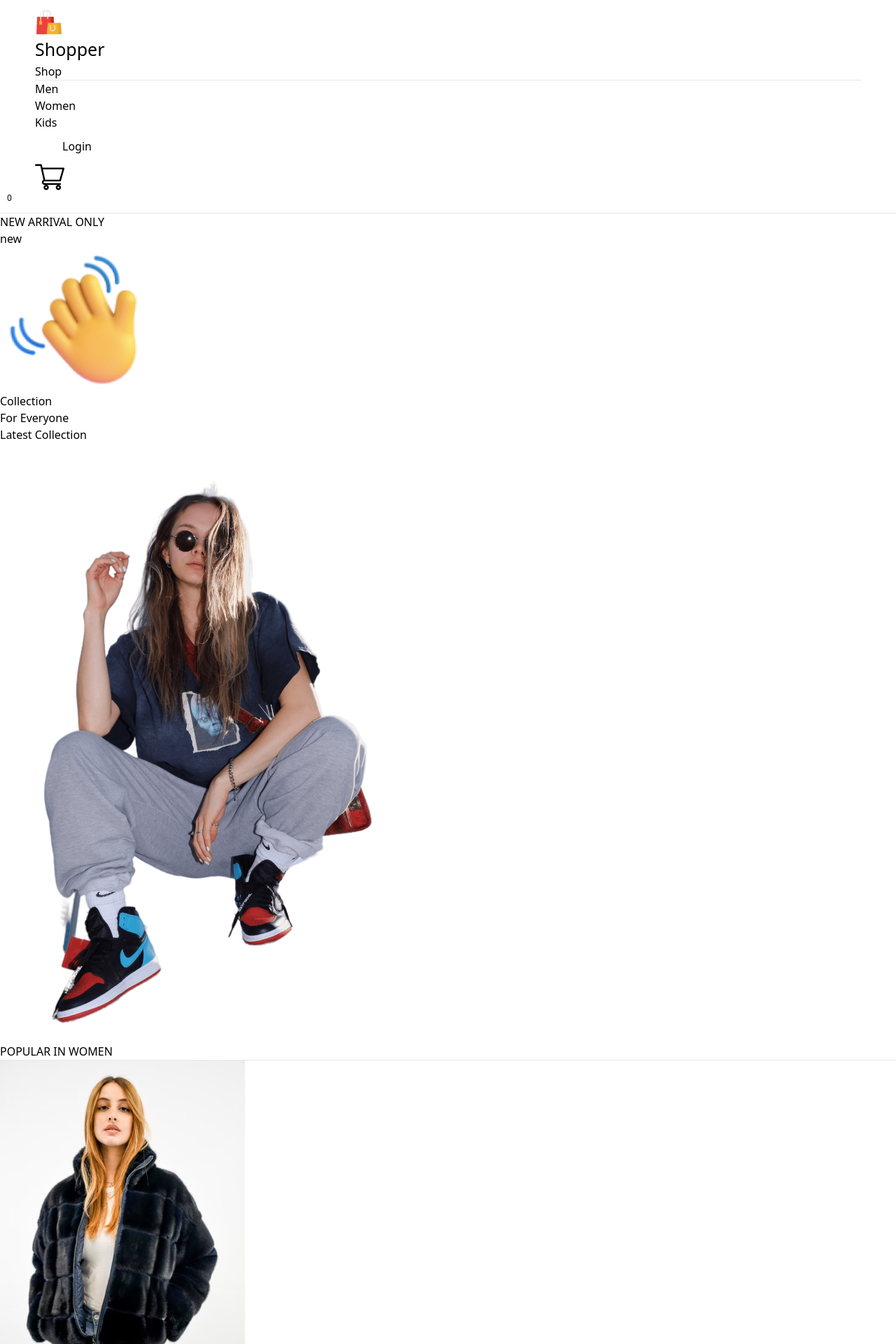
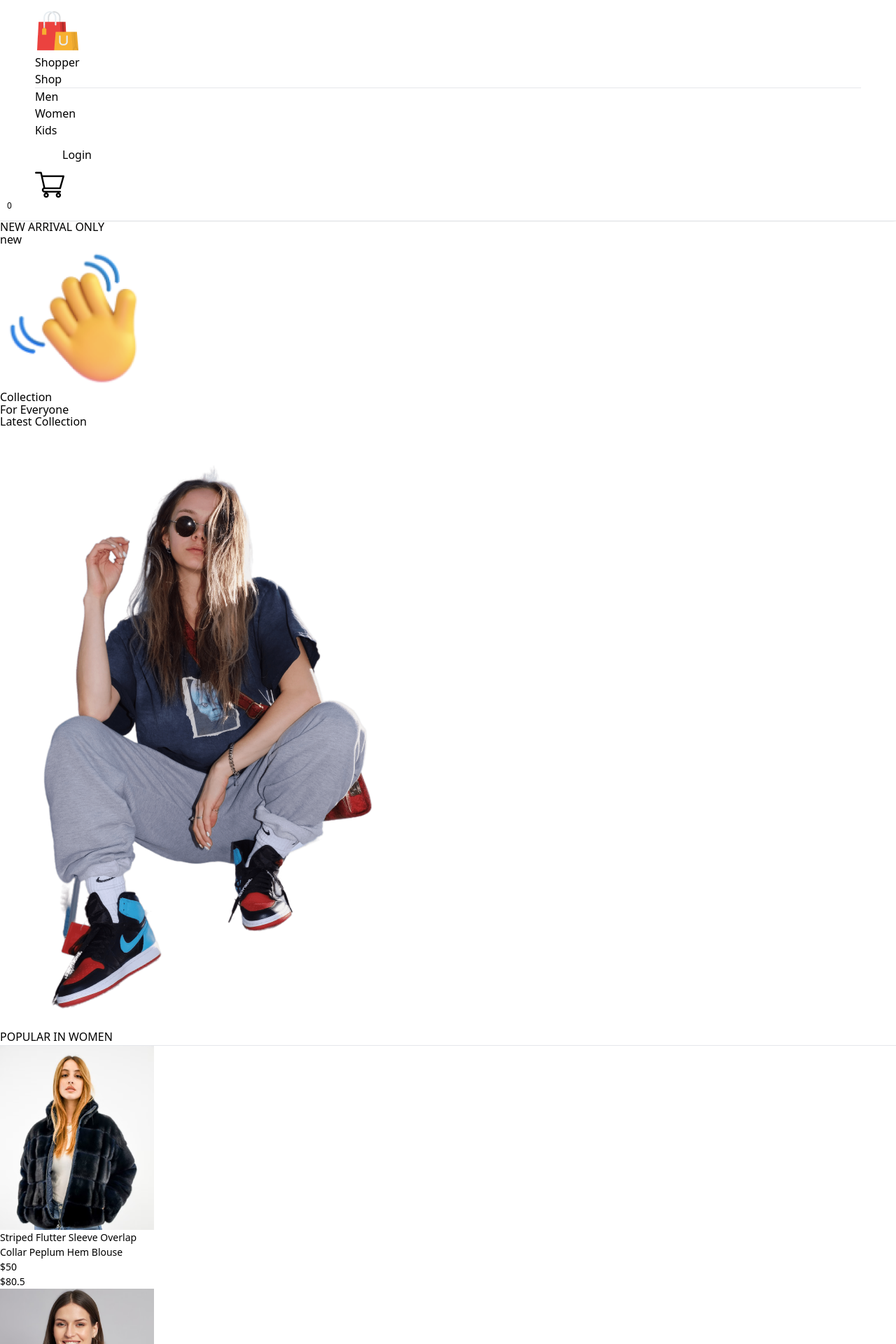
Before and after one commit to KeshavPandya01/E-Commerce-WebApp, a React (Vite) app in the folder frontEnd/: page / in a window 1280 px wide. Shown: the top 1920 px of the page at 70% size. Built offline with nearby package versions, Linux system fonts and the light colour scheme.

Commit message:
UI/UX updated

```diff
--- /dev/null
+++ b/frontEnd/CSS/item.css
@@ -0,0 +1,9 @@
+@media(max-width: 1280px){
+    .item{
+        width: 220px;
+        font-size: 14px;
+    }
+    .item img{
+        width: 220px;
+    }
+}
--- a/frontEnd/CSS/navbar.css
+++ b/frontEnd/CSS/navbar.css
@@ -57,10 +57,10 @@
     padding: 10px 20px;
     position: relative;
   }
-  .nav-login-cart img{
-    margin-right:35px;
+  .nav-login-cart img {
+    margin-right: 35px;
   }
-  .nav-cart-count{
+  .nav-cart-count {
     margin-right: 35px;
   }
   .nav-dropdown {
@@ -84,13 +84,15 @@
     border-radius: 5px;
     box-shadow: 0 4px 6px rgba(0, 0, 0, 0.1);
     top: 40px;
-    right: -107px;
+    right: 10px;
     padding: 10px;
     z-index: 999;
     opacity: 0;
     pointer-events: none;
     transition: opacity 0.3s ease;
-    min-width: 120px;
+
+    width: 160px;
+    height: 414px;
   }
   .nav-menu-visible {
     opacity: 1;
@@ -98,10 +100,10 @@
   }
   .nav-item {
     display: block;
-        padding: 136px 49px;
-        font-size: 30px;
+    padding: 10px;
+    font-size: 16px;
+    text-align: center;
   }
-
   .nav-item a {
     color: #333333;
     text-decoration: none;
@@ -114,20 +116,20 @@
     transform: rotate(90deg);
   }
 }
-@media(max-width:500px){
 
-    .navbar{
-        width: 8px 0px;
-        gap:0;
+@media (max-width: 500px) {
+  .navbar {
+    padding: 8px 0;
+    gap: 0;
   }
-    .logo{
+  .logo {
     transform: scale(0.8);
   }
-    .navmenu{
+  .navmenu {
     height: 70px;
     top: 50px;
   }
-    .nav-login-cart{
+  .nav-login-cart {
     transform: scale(0.8);
   }
 }
--- a/frontEnd/src/compoments/Hero.jsx
+++ b/frontEnd/src/compoments/Hero.jsx
@@ -4,26 +4,37 @@ import hero_image from './assets/hero_image.png';
 
 const Hero = () => {
   return (
-    <div className="hero bg-gradient-hero flex justify-between items-center p-10">
-      <div className="hero-left flex flex-col justify-center align-middle">
-        <h2 className="text-stone-950 text-2xl font-semibold">NEW ARRIVAL ONLY</h2>
-        <div className="items-center gap-5">
+    <div className='m-0'>
+      <div className="hero h-[100vh] bg-gradient-hero flex">
+        <div
+          className="hero-left flex flex-1 flex-col justify-center gap-[20px] pl-[180px]"
+          style={{ lineHeight: "1.1" }}
+        >
+          <h2 className="text-stone-950 text-[26px] font-semibold">
+            NEW ARRIVAL ONLY
+          </h2>
+
           <div className="hero-hand-icon flex items-center gap-5">
-            <p className="text-neutral-900 text-7xl font-semibold">new</p>
-            <img className="w-24" src={hand_icon} alt="" />
+            <p className="text-neutral-900 text-[100px] font-bold">new</p>
+            <img className="w-[105px]" src={hand_icon} alt="" />
           </div>
           <div>
-            <div className="text-neutral-900 text-7xl font-semibold">Collection</div>
-            <div className="text-neutral-900 text-7xl font-semibold">For Everyone</div>
+            <div className="text-neutral-900 text-7xl font-semibold">
+              Collection
+            </div>
+            <div className="text-neutral-900 text-7xl font-semibold">
+              For Everyone
+            </div>
+          </div>
+
+          <div className="hero-latest-btn flex text-white justify-center items-center gap-[15px] w-[310px] h-[70px] rounded-[75px] bg-red-500 color-white text-[22px] font-medium mt-[30px]">
+            <div>Latest Collection</div>
+            <img src={arrow} alt="" />
           </div>
         </div>
-        <div className="hero-latest-btn flex text-white justify-center items-center gap-3 w-80 h-16 rounded-3xl bg-red-500 color-white text-xl font-medium mt-7">
-          <div>Latest Collection</div>
-          <img src={arrow} alt="" />
+        <div className="hero-right flex-1 items-center justify-center">
+          <img className="ml-44" src={hero_image} alt="" />
         </div>
-      </div>
-      <div className="hero-right flex-1 align-middle justify-center">
-        <img className='ml-44' src={hero_image} alt="" />
       </div>
     </div>
   );
--- a/frontEnd/src/compoments/Item.jsx
+++ b/frontEnd/src/compoments/Item.jsx
@@ -1,16 +1,16 @@
 import { Link } from "react-router-dom";
-
+import '../../CSS/item.css'
 const Item = (props) => {
   return (
-    <div className="item w-80 hover:transform hover:scale-105 hover:transition-transform duration-600">
+    <div className="item w-[280px] hover:transform hover:scale-105 hover:transition-transform duration-600">
       <Link to={`/product/${props.id}`}>
-        <img
+        <img className="w-[280px]"
           onClick={() => window.scrollTo({ top: 0, behavior: "smooth" })}
           src={props.image}
           alt=""
         />
       </Link>
-      <p className="py-6 px-0">{props.name}</p>
+      <p className="py-[6px] px-0">{props.name}</p>
       <div className="item-prices flex gap-5">
         <div className="item-price-new text-gray-700 font-semibold text-lg">
           ${props.new_price}
--- a/frontEnd/src/compoments/Navbar.jsx
+++ b/frontEnd/src/compoments/Navbar.jsx
@@ -1,7 +1,7 @@
 import { Link } from "react-router-dom";
 import logo from "./assets/logo.png";
 import cart_icon from "./assets/cart_icon.png";
-import { useContext, useRef, useState } from "react";
+import { useContext, useRef, useState, useEffect } from "react";
 import { ShopContext } from "../../context/ShopContext";
 import navbar_drop_down from "./assets/navbar_drop_down.png";
 import "../../CSS/navbar.css";
@@ -13,7 +13,7 @@ const Navbar = () => {
   const dropdownRef = useRef();
 
   const dropdown_toggle = (e) => {
-    console.log("Dropdown toggled"); // Debug line
+    e.stopPropagation();
     if (menuRef.current) {
       menuRef.current.classList.toggle("nav-menu-visible");
     }
@@ -22,11 +22,34 @@ const Navbar = () => {
     }
   };
 
+  const handleClickOutside = (event) => {
+    if (
+      menuRef.current &&
+      !menuRef.current.contains(event.target) &&
+      dropdownRef.current &&
+      !dropdownRef.current.contains(event.target)
+    ) {
+      menuRef.current.classList.remove("nav-menu-visible");
+      dropdownRef.current.classList.remove("open");
+    }
+  };
+
+  useEffect(() => {
+    document.addEventListener("click", handleClickOutside);
+
+    return () => {
+      document.removeEventListener("click", handleClickOutside);
+    };
+  }, []);
+
   return (
-    <div className="navbar flex justify-between items-center my-2">
-      <div className="logo flex items-center gap-5">
+    <div
+      className="navbar flex justify-around p-4"
+      style={{ boxShadow: "0 1px 3px -2px black" }}
+    >
+      <div className="nav-logo flex items-center gap-[10px]">
         <img src={logo} alt="logo" />
-        <p className="text-xl self-center font-bold">Shopper</p>
+        <p className="text-[38px] text-[#171717] font-semibold">Shopper</p>
       </div>
       <img
         className="nav-dropdown"
@@ -35,8 +58,14 @@ const Navbar = () => {
         alt="Dropdown"
         ref={dropdownRef}
       />
-      <div ref={menuRef} className="navmenu flex gap-5">
-        <div className="nav-item" onClick={() => setMenu("shop")}>
+      <ul
+        ref={menuRef}
+        className="navmenu flex items-center list-none gap-[50px] text-[20px] text-[#626262] font-medium"
+      >
+        <li
+          className="nav-item flex flex-col items-center justify-center gap-[3px]"
+          onClick={() => setMenu("shop")}
+        >
           <Link
             to="/"
             className="hover:font-bold hover:border-b-2 hover:border-red-500 py-1"
@@ -44,8 +73,11 @@ const Navbar = () => {
             Shop
           </Link>
           {menu === "shop" ? <hr /> : null}
-        </div>
-        <div className="nav-item" onClick={() => setMenu("men")}>
+        </li>
+        <li
+          className="nav-item flex flex-col items-center justify-center gap-[3px]"
+          onClick={() => setMenu("men")}
+        >
           <Link
             to="/men"
             className="hover:font-bold hover:border-b-2 hover:border-red-500 py-1"
@@ -53,8 +85,11 @@ const Navbar = () => {
             Men
           </Link>
           {menu === "men" ? <hr /> : null}
-        </div>
-        <div className="nav-item" onClick={() => setMenu("women")}>
+        </li>
+        <li
+          className="nav-item flex flex-col items-center justify-center gap-[3px]"
+          onClick={() => setMenu("women")}
+        >
           <Link
             to="/women"
             className="hover:font-bold hover:border-b-2 hover:border-red-500 py-1"
@@ -62,8 +97,11 @@ const Navbar = () => {
             Women
           </Link>
           {menu === "women" ? <hr /> : null}
-        </div>
-        <div className="nav-item" onClick={() => setMenu("kids")}>
+        </li>
+        <li
+          className="nav-item flex flex-col items-center justify-center gap-[3px]"
+          onClick={() => setMenu("kids")}
+        >
           <Link
             to="/kids"
             className="hover:font-bold hover:border-b-2 hover:border-red-500 py-1"
@@ -71,18 +109,18 @@ const Navbar = () => {
             Kids
           </Link>
           {menu === "kids" ? <hr /> : null}
-        </div>
-      </div>
-      <div className="nav-login-cart flex items-center gap-5 mx-5 relative">
+        </li>
+      </ul>
+      <div className="nav-login-cart flex items-center gap-[45px]">
         <Link to="/login">
-          <button className="self-center py-2 px-4 rounded-full border border-gray-400 hover:font-bold">
+          <button className="bg-white w-[157px] h-[58px] outline-none border-[1px] border-[#7a7a7a] rounded-[75px] font-medium hover:font-bold hover:bg-[#f3f3f3] text-[#515151] text-[20px]">
             Login
           </button>
         </Link>
         <Link to="/cart">
           <img className="w-10 h-10" src={cart_icon} alt="Cart" />
         </Link>
-        <div className="nav-cart-count bg-red-700 text-white px-1 rounded-full text-xs opacity-95 absolute -top-2 -right-2 flex justify-center items-center w-6 h-6">
+        <div className="nav-cart-count bg-red-700 text-white flex justify-center items-center w-[22px] h-[22px] mt-[-35px] ml-[-55px] rounded-[11px] text-[14px]">
           {getTotalCartItems()}
         </div>
       </div>
--- a/frontEnd/src/compoments/NewCollections.jsx
+++ b/frontEnd/src/compoments/NewCollections.jsx
@@ -3,16 +3,30 @@ import new_collections from './assets/new_collections'
 import Item from './Item'
 const NewCollections = () => {
   return (
-    <div className='newCollections  flex-col gap-20px h-4/5 my-8 mx-14 mb-[100px]'>
-      <h1 className='text-5xl text-neutral-900 font-semibold text-center'>NEW COLLECTIONS</h1>
-      <hr className='w-80 h-1.5 bg-neutral-800 rounded-xl mx-auto' />
-      <div className="collections grid grid-cols-4 gap-7 mt-7 ">
-        {new_collections.map((item,i)=>{
-            return <Item  className='col-span-1' key={i} id={item.id} name={item.name} image={item.image} new_price={item.new_price} old_price={item.old_price} />
+    <div className="newCollections  flex-col gap-[10px] mb-[100px]">
+      <div className="flex flex-col items-center">
+        <h1 className="text-[50px] text-neutral-900 font-semibold text-center">
+          NEW COLLECTIONS
+        </h1>
+        <hr className="w-[200px] h-[6px] bg-neutral-800 rounded-[6px] mt-2" />
+      </div>
+      <div className="collections grid grid-cols-4 gap-[30px] mt-[50px]">
+        {new_collections.map((item, i) => {
+          return (
+            <Item
+              className="col-span-1"
+              key={i}
+              id={item.id}
+              name={item.name}
+              image={item.image}
+              new_price={item.new_price}
+              old_price={item.old_price}
+            />
+          );
         })}
       </div>
     </div>
-  )
+  );
 }
 
 export default NewCollections
--- a/frontEnd/src/compoments/NewsLetter.jsx
+++ b/frontEnd/src/compoments/NewsLetter.jsx
@@ -2,11 +2,11 @@ import React from 'react'
 
 const NewsLetter = () => {
   return (
-    <div className='NewsLetter w-[65%] h-[40vh] flex flex-col justify-center items-center m-auto px-36 mb-36 gap-7' style={{ background: 'linear-gradient(180deg, #fde1ff 0%, #e1ffea22 60%)' }}>
-      <h1 className='text-zinc-700 text-[55px] font-semibold pt-10'>Get Exclusive Offers On Your Email</h1>
+    <div className='NewsLetter w-[65%] h-[40vh] flex flex-col justify-center items-center m-auto py-0 px-[140px] mb-[150px] gap-[30px]' style={{ background: 'linear-gradient(180deg, #fde1ff 0%, #e1ffea22 60%)' }}>
+      <h1 className='text-zinc-700 text-[55px] font-semibold'>Get Exclusive Offers On Your Email</h1>
       <p className='text-zinc-700 text-xl'> Subscribe to our newsletter and stay updated</p>
-      <div className='flex items-center justify-between bg-white w-[730px] h-[70px] rounded-[80px] border-2 border-white'>
-        <input className='w-[500px] ml-7 border-none outline-none text-zinc-600 text-base' type="email" placeholder='Your Email ID' />
+      <div className='flex items-center justify-between bg-white w-[730px] h-[70px] rounded-[80px] border:[1px solid white]'>
+        <input className='w-[500px] ml-[30px] border-none outline-none text-zinc-600 text-base' type="email" placeholder='Your Email ID' />
         <button className='w-[210px] h-[70px] rounded-[80px] bg-black text-white text-base cursor-pointer'>Subscribe</button>
       </div>
     </div>
--- a/frontEnd/src/compoments/Offers.jsx
+++ b/frontEnd/src/compoments/Offers.jsx
@@ -3,16 +3,16 @@ import exclusive_image from './assets/exclusive_image.png';
 
 const Offers = () => {
   return (
-    <div className='offers-container w-[65%] h-[60vh] flex m-auto px-[140px] mb-[140px]' style={{ background: 'linear-gradient(180deg, #fde1ff 0%, #e1ffea22 60%)' }}>
+    <div className='offers-container w-[65%] h-[60vh] flex m-auto py-0 px-[140px] mb-[140px]' style={{ background: 'linear-gradient(180deg, #fde1ff 0%, #e1ffea22 60%)' }}>
       <div className='offers w-full flex'>
         <div className="offers-left flex-1 flex flex-col justify-center">
-          <h1 className='font-semibold text-8xl text-neutral-900'>Exclusive</h1>
-          <h1 className='font-semibold text-8xl text-neutral-900'>Offers For You</h1>
-          <p className='font-semibold text-2xl text-neutral-900'>Only On Best Products</p>
-          <button className='w-72 h-16 rounded-3xl bg-red-500 border-none text-white text-2xl font-medium mt-8 cursor-pointer'>Check Now</button>
+          <h1 className='font-semibold text-[80px] text-neutral-900'>Exclusive</h1>
+          <h1 className='font-semibold text-[80px] text-neutral-900'>Offers For You</h1>
+          <p className='font-semibold text-[22px] text-neutral-900'>Only On Best Products</p>
+          <button className='w-[282px] h-[70px] rounded-[35px] bg-red-500 border-none text-white text-[22px] font-medium mt-[30px] cursor-pointer'>Check Now</button>
         </div>
-        <div className="offers-right flex-1 flex items-center justify-end">
-          <img src={exclusive_image} alt="Exclusive Offer" className="w-80 h-80"/>
+        <div className="offers-right flex-1 flex items-center justify-end pt-[50px]">
+          <img src={exclusive_image} alt="Exclusive Offer" />
         </div>
       </div>
     </div>
--- a/frontEnd/src/compoments/Popular.jsx
+++ b/frontEnd/src/compoments/Popular.jsx
@@ -4,15 +4,28 @@ import Item from './Item';
 const Popular = () => {
     console.log(data_product);
     return (
-        <div className='popular flex-col gap-10px h-4/5 my-8'>
-            <h1 className='text-5xl text-neutral-900 font-semibold text-center'>POPULAR IN WOMEN</h1>
-            <hr className='w-80 h-1.5 bg-neutral-800 rounded-xl mx-auto' />
-            <div className="popular-item my-5 flex flex-wrap gap-4 justify-center">
-                {data_product.map((item) => {
-                    return <Item key={item.id} id={item.id} name={item.name} image={item.image} new_price={item.new_price} old_price={item.old_price} />
-                })}
-            </div>
+      <div className="popular flex-col gap-[10px] h-[90vh]">
+        <div className="flex flex-col items-center">
+          <h1 className="text-[50px] text-neutral-900 font-semibold text-center">
+            POPULAR IN WOMEN
+          </h1>
+          <hr className="w-[200px] h-[6px] bg-neutral-800 rounded-[6px] mt-2" />
         </div>
+        <div className="popular-item mt-[50px] flex gap-[30px] justify-center">
+          {data_product.map((item) => {
+            return (
+              <Item
+                key={item.id}
+                id={item.id}
+                name={item.name}
+                image={item.image}
+                new_price={item.new_price}
+                old_price={item.old_price}
+              />
+            );
+          })}
+        </div>
+      </div>
     );
 }
 
```
Lines whose indentation alone changed are shown as unchanged.
